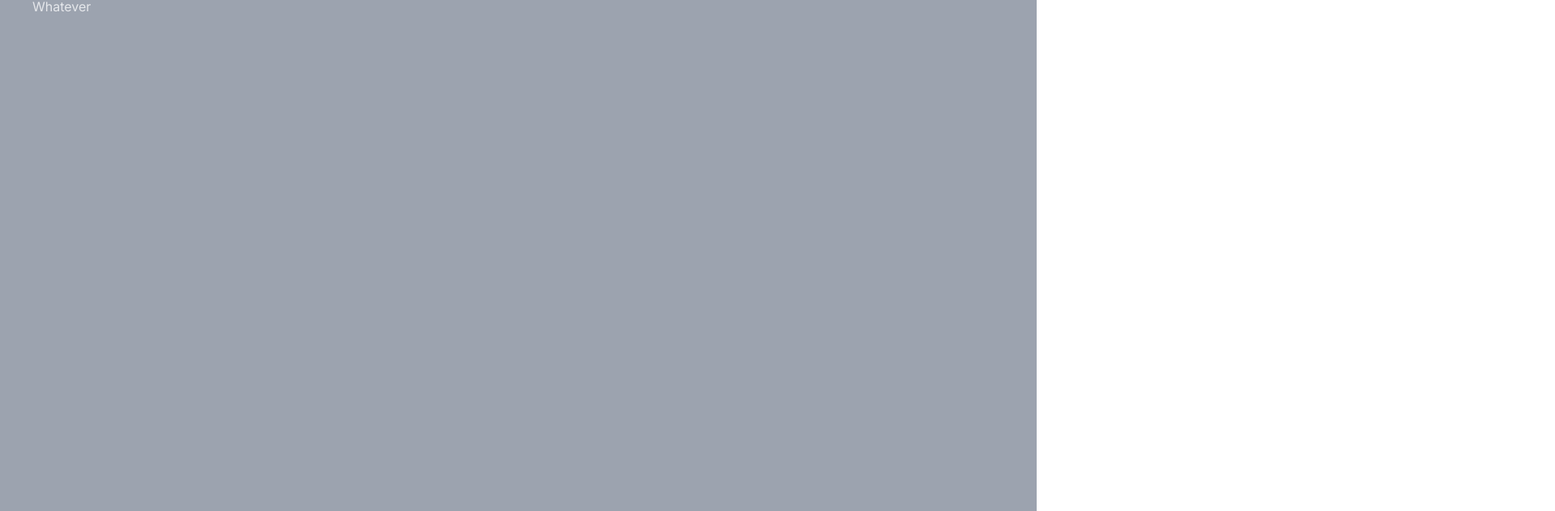
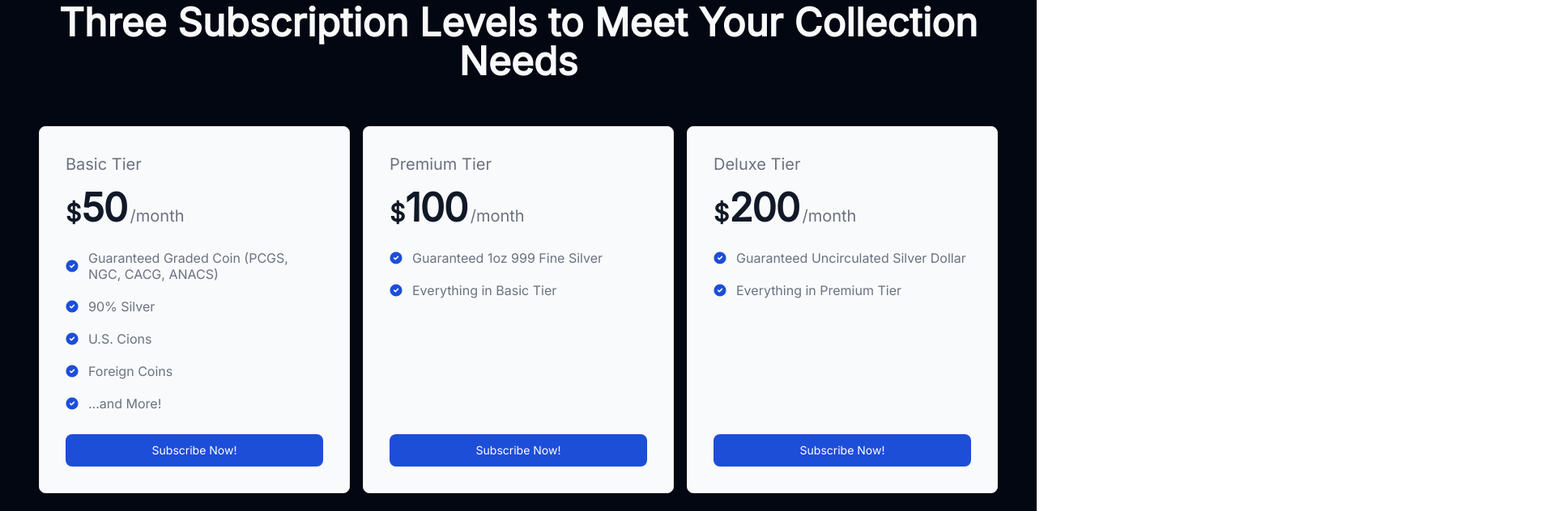
Before and after one commit to Johnny-Codes/cbsfe, a React (Vite) app: page / in a window 1280 px wide. Shown: the part 844-1476 px from the top of the page at 81% size, 1920 px wide, since content can reach past the window. Built offline with nearby package versions, Linux system fonts and the light colour scheme.

Commit message:
added subscription cards

```diff
--- a/src/homepage/HomePage.tsx
+++ b/src/homepage/HomePage.tsx
@@ -1,13 +1,14 @@
 import { useRef, useLayoutEffect } from "react";
 import gsap from "gsap";
 import { GiTwoCoins } from "react-icons/gi";
+import SubscriptionCard from "./SubscriptionCard";
 
 const HomePage = () => {
-    const comp = useRef(null)
+  const comp = useRef(null);
 
   useLayoutEffect(() => {
     let ctx = gsap.context(() => {
-      const t1 = gsap.timeline()
+      const t1 = gsap.timeline();
       t1.from("#intro-slider", {
         xPercent: "-100",
         duration: 1.3,
@@ -25,7 +26,7 @@ const HomePage = () => {
           stagger: 0.5,
         })
         .to("#intro-slider", {
-          xPercent: "-100",
+          xPercent: "100",
           duration: 1.3,
         })
         .from(["#tag-1", "#tag-2", "#tag-3", "#tag-4"], {
@@ -34,11 +35,11 @@ const HomePage = () => {
           duration: 1,
           delay: 0.3,
           stagger: 0.8,
-        })
-    }, comp)
+        });
+    }, comp);
 
-    return () => ctx.revert()
-  }, [])
+    return () => ctx.revert();
+  }, []);
 
   return (
     <>
@@ -58,17 +59,29 @@ const HomePage = () => {
           </h1>
         </div>
         <div className="text-gray-100 h-screen flex bg-gray-950 justify-center place-items-center flex-col">
-          <p className="text-3xl sm:text-5xl flex" id="tag-1"><GiTwoCoins />Embark on a Numismatic Journey...</p>
-          <p className="text-3xl sm:text-5xl flex mt-2 sm:mt-4" id="tag-2">...Discovering Treasures...</p>
-          <p className="text-3xl sm:text-5xl flex mt-2 sm:mt-4" id="tag-3">...Building a Collection...</p>
-          <p className="mt-4 sm:mt-10 text-5xl sm:text-8xl flex" id="tag-4">With The Coin Box Subscription</p>
+          <p className="text-3xl sm:text-5xl flex" id="tag-1">
+            <GiTwoCoins />
+            Embark on a Numismatic Journey...
+          </p>
+          <p className="text-3xl sm:text-5xl flex mt-2 sm:mt-4" id="tag-2">
+            ...Discovering Treasures...
+          </p>
+          <p className="text-3xl sm:text-5xl flex mt-2 sm:mt-4" id="tag-3">
+            ...Building a Collection...
+          </p>
+          <p className="mt-4 sm:mt-10 text-5xl sm:text-8xl flex" id="tag-4">
+            With The Coin Box Subscription
+          </p>
         </div>
       </div>
-      <div className="bg-gray-400 h-screen p-10 text-gray-200">
-        <h1>Whatever</h1>
+      <div className="bg-gray-950 min-h-screen p-4 sm:p-6 md:p-8 lg:p-10 xl:p-12">
+        <h1 className="text-center text-2xl sm:text-3xl md:text-4xl lg:text-5xl font-bold text-gray-50">
+          Three Subscription Levels to Meet Your Collection Needs
+        </h1>
+        <SubscriptionCard />
       </div>
     </>
-  )
-}
+  );
+};
 
 export default HomePage;
--- a/src/homepage/SubscriptionCard.tsx
+++ b/src/homepage/SubscriptionCard.tsx
@@ -1,7 +1,97 @@
-cardData = [{}, {}, {}];
+import {useRef, useLayoutEffect} from "react";
+import gsap from "gsap";
+
+const cardData = [
+  {
+    id: "1",
+    name: "Basic Tier",
+    cost: "50",
+    items: [
+      "Guaranteed Graded Coin (PCGS, NGC, CACG, ANACS)",
+      "90% Silver",
+      "U.S. Cions",
+      "Foreign Coins",
+      "...and More!",
+    ],
+    purchaseLink: "https://buy.stripe.com/cN2g2B1iq0Bi6QMfZ0",
+  },
+  {
+    id: "2",
+    name: "Premium Tier",
+    cost: "100",
+    items: ["Guaranteed 1oz 999 Fine Silver", "Everything in Basic Tier"],
+    purchaseLink: "https://buy.stripe.com/14k8A94uC3Nudfa4gh",
+  },
+  {
+    id: "3",
+    name: "Deluxe Tier",
+    cost: "200",
+    items: [
+      "Guaranteed Uncirculated Silver Dollar",
+      "Everything in Premium Tier",
+    ],
+    purchaseLink: "https://buy.stripe.com/4gw5nXd186ZGb72aEH",
+  },
+];
 
 const SubscriptionCard = () => {
-    return <div></div>;
-};
+    const comp = useRef(null)
 
-export default SubscriptionCard;
+    useLayoutEffect(() => {
+        let ctx = gsap.context(() => {
+          const t1 = gsap.timeline();
+          t1.from("#card-1", {
+            xPercent: "-50",
+            opacity: 0,
+            duration: 1.3,
+            delay: 0.3,
+          })
+            .from("#card-2", {
+              xPercent: "50",
+              opacity: 0,
+              duration: 1.3,
+              delay: 0.3,
+            })
+            .from("#card-3", {
+              xPercent: "-50",
+              opacity: 0,
+              duration: 1.3,
+              delay: 0.3,
+            });
+        }, comp);
+
+        return () => {
+          ctx.kill();
+        };
+      }, []);
+
+    return (
+      <div className="flex flex-wrap justify-between mt-10" ref={comp}>
+        {cardData.map((data) => (
+          <div id={`card-${data.id}`} className="my-4 w-full max-w-sm p-4 bg-gray-50 border border-gray-200 rounded-lg shadow sm:p-8 dark:bg-gray-800 dark:border-gray-700 flex flex-col justify-between">
+            <div>
+              <h5 className="mb-4 text-xl font-medium text-gray-500 dark:text-gray-400">{data.name}</h5>
+              <div className="flex items-baseline text-gray-900 dark:text-white">
+                <span className="text-3xl font-semibold">$</span>
+                <span className="text-5xl font-extrabold tracking-tight">{data.cost}</span>
+                <span className="ms-1 text-xl font-normal text-gray-500 dark:text-gray-400">/month</span>
+              </div>
+              <ul role="list" className="space-y-5 my-7">
+                {data.items.map((item) => (
+                  <li className="flex items-center">
+                    <svg className="flex-shrink-0 w-4 h-4 text-blue-700 dark:text-blue-500" aria-hidden="true" xmlns="http://www.w3.org/2000/svg" fill="currentColor" viewBox="0 0 20 20">
+                      <path d="M10 .5a9.5 9.5 0 1 0 9.5 9.5A9.51 9.51 0 0 0 10 .5Zm3.707 8.207-4 4a1 1 0 0 1-1.414 0l-2-2a1 1 0 0 1 1.414-1.414L9 10.586l3.293-3.293a1 1 0 0 1 1.414 1.414Z"/>
+                    </svg>
+                    <span className="text-base font-normal leading-tight text-gray-500 dark:text-gray-400 ms-3">{item}</span>
+                  </li>
+                ))}
+              </ul>
+            </div>
+            <a href={data.purchaseLink} type="button" className="text-white bg-blue-700 hover:bg-blue-800 focus:ring-4 focus:outline-none focus:ring-blue-200 dark:bg-blue-600 dark:hover:bg-blue-700 dark:focus:ring-blue-900 font-medium rounded-lg text-sm px-5 py-2.5 inline-flex justify-center w-full text-center">Subscribe Now!</a>
+          </div>
+        ))}
+      </div>
+    );
+  };
+
+  export default SubscriptionCard;
--- a/tailwind.config.js
+++ b/tailwind.config.js
@@ -2,7 +2,11 @@
 export default {
   content: ["./index.html", "./src/**/*.{js,ts,jsx,tsx}"],
   theme: {
-    extend: {},
+    extend: {
+      fontFamily: {
+        sans: ["Inter", "sans-serif"],
+      }
+    },
   },
   plugins: [],
 };
```
Also changed, not shown: 1 other file (tests, documents, lock files or other folders).
